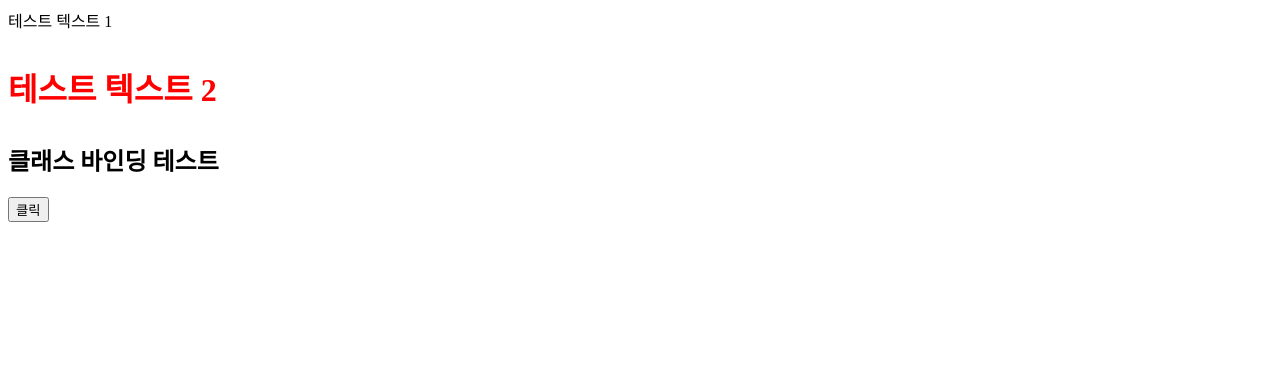
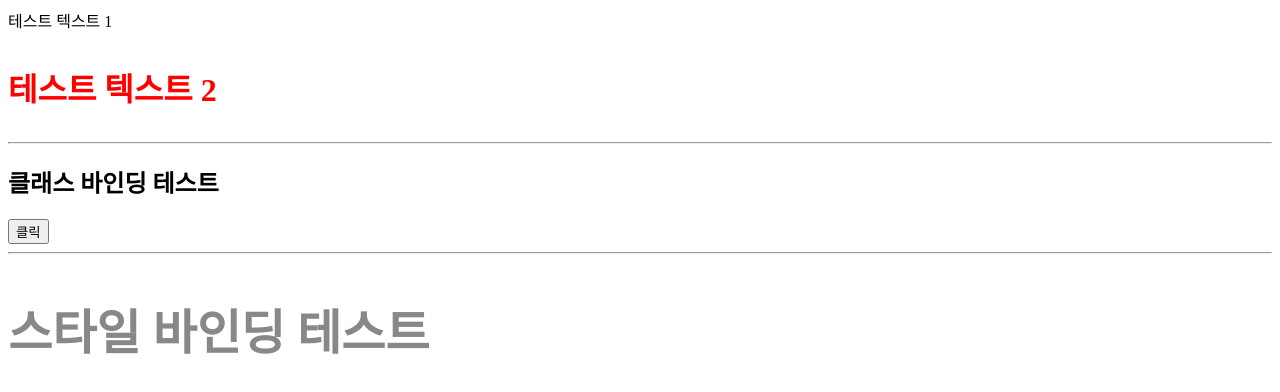
Before and after one commit to JunDemi/eevees, a Vue app: page / in a window 1280 px wide. Shown: the top 392 px of the page. Built offline with nearby package versions, Linux system fonts and the light colour scheme.

Commit message:
스타일 바인딩

```diff
--- a/src/App.vue
+++ b/src/App.vue
@@ -3,8 +3,11 @@
     {{ case1 }}
   </div>
   <h1 v-html="case2"></h1>
+  <hr/>
   <h2 :class="{active: isActive}">클래스 바인딩 테스트</h2>
   <button @click="getChange">클릭</button>
+  <hr/>
+  <h2 :style="{color: fontColor, fontSize: fontSize + 'px'}">스타일 바인딩 테스트</h2>
 </template>
 <script>
 export default {
@@ -13,6 +16,8 @@ export default {
       case1: "테스트 텍스트 1", //엘리먼트에 이중 중괄호는 텍스트 형태로 해석하여 출력
       case2: "<p style='color: red'>테스트 텍스트 2</p>", //v-html은 해당 반환값에 대한 선언적 렌더링
       isActive: false,
+      fontColor: '#888888',
+      fontSize: 48
     }
   },
   methods: {
```
